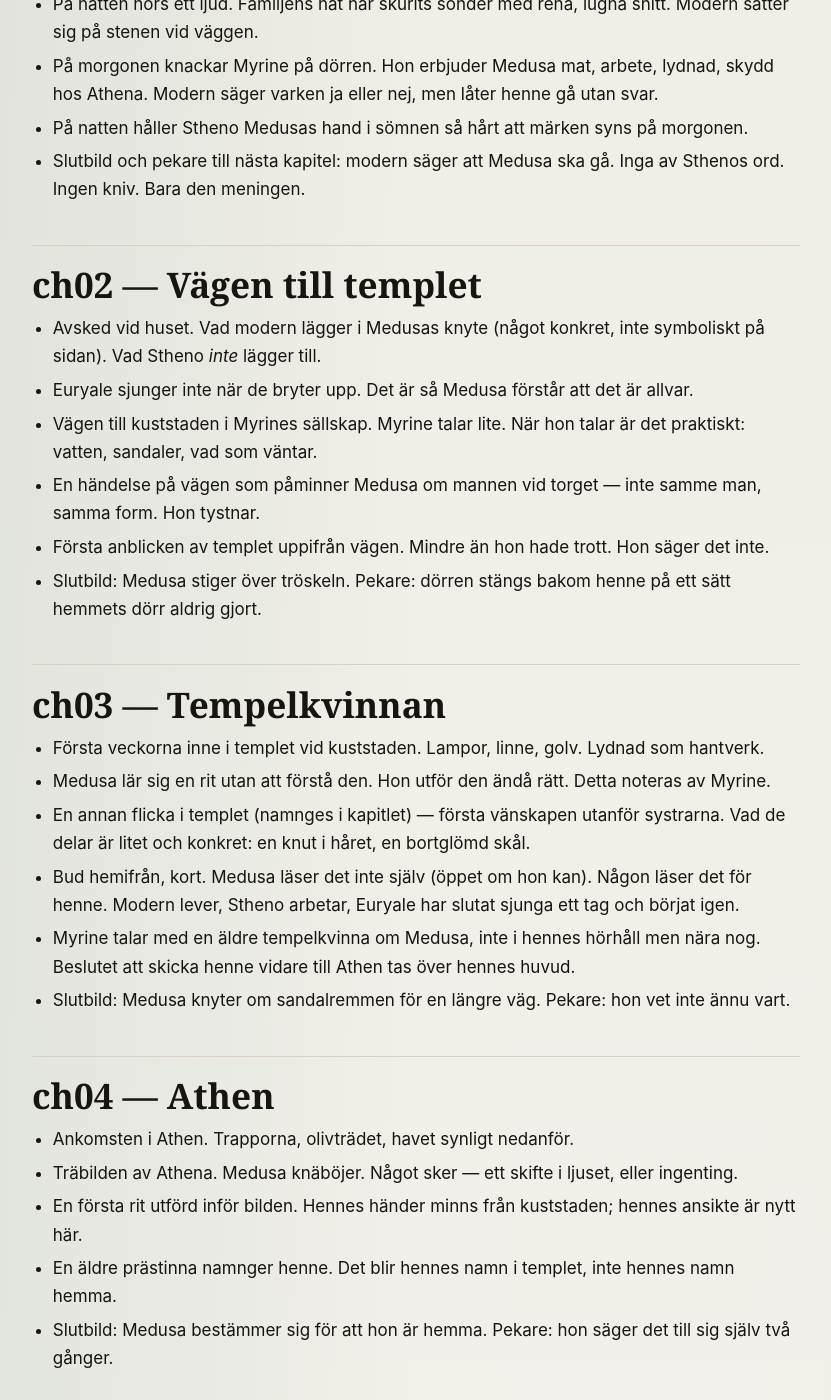
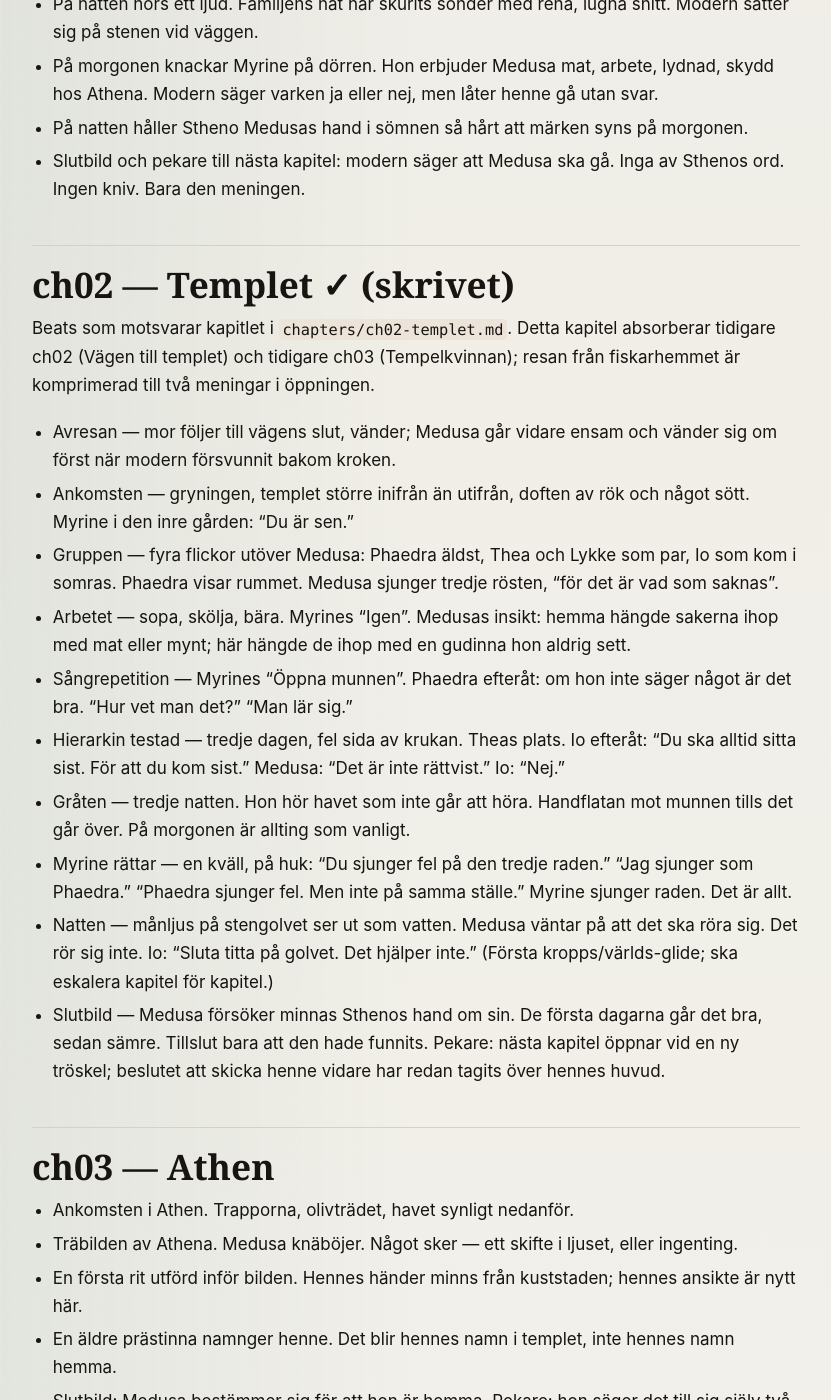
Before and after one commit to granqvistsanna-web/medusa, a Jekyll site: the page built from outline/beats.md, in a window 1280 px wide and 1400 px high, scrolled down 1014 px. Shown: the whole window, without its empty margins (0-831 px from the left). Built offline with Jekyll 4.4.1, drawn with Linux system fonts in a browser that asks for light colours; our own code applies the rules of GitHub Pages for plain Markdown files; some of the changed text lies outside the part shown.

Commit message:
Sync beats outline with merged chapter 2
Old ch02 (Vägen till templet) and ch03 (Tempelkvinnan) were absorbed into
the written ch02 (Templet); renumber subsequent chapters and log the
merge in the changelog section.

Co-Authored-By: Claude Opus 4.7 (1M context) <noreply@anthropic.com>

```diff
--- a/outline/beats.md
+++ b/outline/beats.md
@@ -24,25 +24,22 @@ Beats som motsvarar kapitlet i `chapters/ch01-festen.md`:
 - På natten håller Stheno Medusas hand i sömnen så hårt att märken syns på morgonen.
 - Slutbild och pekare till nästa kapitel: modern säger att Medusa ska gå. Inga av Sthenos ord. Ingen kniv. Bara den meningen.
 
-## ch02 — Vägen till templet
+## ch02 — Templet ✓ (skrivet)
 
-- Avsked vid huset. Vad modern lägger i Medusas knyte (något konkret, inte symboliskt på sidan). Vad Stheno *inte* lägger till.
-- Euryale sjunger inte när de bryter upp. Det är så Medusa förstår att det är allvar.
-- Vägen till kuststaden i Myrines sällskap. Myrine talar lite. När hon talar är det praktiskt: vatten, sandaler, vad som väntar.
-- En händelse på vägen som påminner Medusa om mannen vid torget — inte samme man, samma form. Hon tystnar.
-- Första anblicken av templet uppifrån vägen. Mindre än hon hade trott. Hon säger det inte.
-- Slutbild: Medusa stiger över tröskeln. Pekare: dörren stängs bakom henne på ett sätt hemmets dörr aldrig gjort.
+Beats som motsvarar kapitlet i `chapters/ch02-templet.md`. Detta kapitel absorberar tidigare ch02 (Vägen till templet) och tidigare ch03 (Tempelkvinnan); resan från fiskarhemmet är komprimerad till två meningar i öppningen.
 
-## ch03 — Tempelkvinnan
+- Avresan — mor följer till vägens slut, vänder; Medusa går vidare ensam och vänder sig om först när modern försvunnit bakom kroken.
+- Ankomsten — gryningen, templet större inifrån än utifrån, doften av rök och något sött. Myrine i den inre gården: "Du är sen."
+- Gruppen — fyra flickor utöver Medusa: Phaedra äldst, Thea och Lykke som par, Io som kom i somras. Phaedra visar rummet. Medusa sjunger tredje rösten, "för det är vad som saknas".
+- Arbetet — sopa, skölja, bära. Myrines "Igen". Medusas insikt: hemma hängde sakerna ihop med mat eller mynt; här hängde de ihop med en gudinna hon aldrig sett.
+- Sångrepetition — Myrines "Öppna munnen". Phaedra efteråt: om hon inte säger något är det bra. "Hur vet man det?" "Man lär sig."
+- Hierarkin testad — tredje dagen, fel sida av krukan. Theas plats. Io efteråt: "Du ska alltid sitta sist. För att du kom sist." Medusa: "Det är inte rättvist." Io: "Nej."
+- Gråten — tredje natten. Hon hör havet som inte går att höra. Handflatan mot munnen tills det går över. På morgonen är allting som vanligt.
+- Myrine rättar — en kväll, på huk: "Du sjunger fel på den tredje raden." "Jag sjunger som Phaedra." "Phaedra sjunger fel. Men inte på samma ställe." Myrine sjunger raden. Det är allt.
+- Natten — månljus på stengolvet ser ut som vatten. Medusa väntar på att det ska röra sig. Det rör sig inte. Io: "Sluta titta på golvet. Det hjälper inte." (Första kropps/världs-glide; ska eskalera kapitel för kapitel.)
+- Slutbild — Medusa försöker minnas Sthenos hand om sin. De första dagarna går det bra, sedan sämre. Tillslut bara att den hade funnits. Pekare: nästa kapitel öppnar vid en ny tröskel; beslutet att skicka henne vidare har redan tagits över hennes huvud.
 
-- Första veckorna inne i templet vid kuststaden. Lampor, linne, golv. Lydnad som hantverk.
-- Medusa lär sig en rit utan att förstå den. Hon utför den ändå rätt. Detta noteras av Myrine.
-- En annan flicka i templet (namnges i kapitlet) — första vänskapen utanför systrarna. Vad de delar är litet och konkret: en knut i håret, en bortglömd skål.
-- Bud hemifrån, kort. Medusa läser det inte själv (öppet om hon kan). Någon läser det för henne. Modern lever, Stheno arbetar, Euryale har slutat sjunga ett tag och börjat igen.
-- Myrine talar med en äldre tempelkvinna om Medusa, inte i hennes hörhåll men nära nog. Beslutet att skicka henne vidare till Athen tas över hennes huvud.
-- Slutbild: Medusa knyter om sandalremmen för en längre väg. Pekare: hon vet inte ännu vart.
-
-## ch04 — Athen
+## ch03 — Athen
 
 - Ankomsten i Athen. Trapporna, olivträdet, havet synligt nedanför.
 - Träbilden av Athena. Medusa knäböjer. Något sker — ett skifte i ljuset, eller ingenting.
@@ -138,13 +135,15 @@ Beats som motsvarar kapitlet i `chapters/ch01-festen.md`:
 
 Sparat för att inte tappa spår av varför vissa scener flyttat eller försvunnit. Använd inte som mall.
 
-- ~~ch01 — Grottan, morgon. Presens. Ormar som vaknar. Euryale sjunger. Avslutas på ett ljud från stranden.~~ → ramöppningen flyttad till ch10. Det skrivna ch01 är nu "Festen".
-- ~~ch02 — Sarpedon. Tidigaste minnet. Storm. Modern död eller borta. Odödliga systrar etablerade.~~ → ersatt. Modern lever. Systrarna dödliga vid start. Materialet uppgår delvis i nya ch01 och ch06.
+- ~~ch01 — Grottan, morgon. Presens. Ormar som vaknar. Euryale sjunger. Avslutas på ett ljud från stranden.~~ → ramöppningen flyttad till nya ch09. Det skrivna ch01 är nu "Festen".
+- ~~ch02 — Sarpedon. Tidigaste minnet. Storm. Modern död eller borta. Odödliga systrar etablerade.~~ → ersatt. Modern lever. Systrarna dödliga vid start. Materialet uppgår delvis i nya ch01 och ch05.
 - ~~ch03 — Prästen. En kringresande präst ser henne vid tolv.~~ → ersatt av Myrine i ch01. Beslutet att gå ligger nu på modern, inte Medusa.
-- ~~ch04 — Templet, första anblicken.~~ → flyttat till nya ch04 (Athen) efter mellansteg i kuststadens tempel (nya ch02 och ch03).
-- ~~ch05 — Statyerna (ram).~~ → upplöst. Funktionen (att Medusa inte minns alla namn) flyttad till nya ch10 och ch11.
-- ~~ch06 — Riterna.~~ → behållen som nya ch05.
-- ~~ch07 — Natten.~~ → behållen som nya ch07.
-- ~~ch08 — Förbannelsen.~~ → behållen som nya ch08.
-- ~~ch09 — Resan.~~ → behållen som nya ch09, men med öppen fråga om systrarnas form.
-- ~~ch10–ch14~~ → struktur i stort behållen, numrering oförändrad. Ramens första presens flyttad hit från bokens början.
+- ~~ch02 — Vägen till templet (mellanutkast).~~ → komprimerat till två öppningsmeningar i nya ch02 (Templet) 2026-04-30.
+- ~~ch03 — Tempelkvinnan (mellanutkast).~~ → absorberat i nya ch02 (Templet) 2026-04-30. Vänskapen (Phaedra, Io m fl), arbetet, sångrepetitionen, beslutet att skicka henne vidare ligger nu i ch02. Pekaren mot Athen tas i ch03 (nytt).
+- ~~ch04 — Templet, första anblicken.~~ → flyttat till nya ch03 (Athen) efter mellansteg i kuststadens tempel (nya ch02).
+- ~~ch05 — Statyerna (ram).~~ → upplöst. Funktionen (att Medusa inte minns alla namn) flyttad till nya ch09 och ch10.
+- ~~ch06 — Riterna.~~ → behållen som nya ch04.
+- ~~ch07 — Natten.~~ → behållen som nya ch06.
+- ~~ch08 — Förbannelsen.~~ → behållen som nya ch07.
+- ~~ch09 — Resan.~~ → behållen som nya ch08, men med öppen fråga om systrarnas form.
+- ~~ch10–ch14~~ → struktur i stort behållen, omnumrerade till ch09–ch13 efter att ch02 och ch03 slogs ihop. Ramens första presens ligger nu i ch09.
```
Also changed, not shown: other parts of outline/beats.md (+10 -10 lines).
